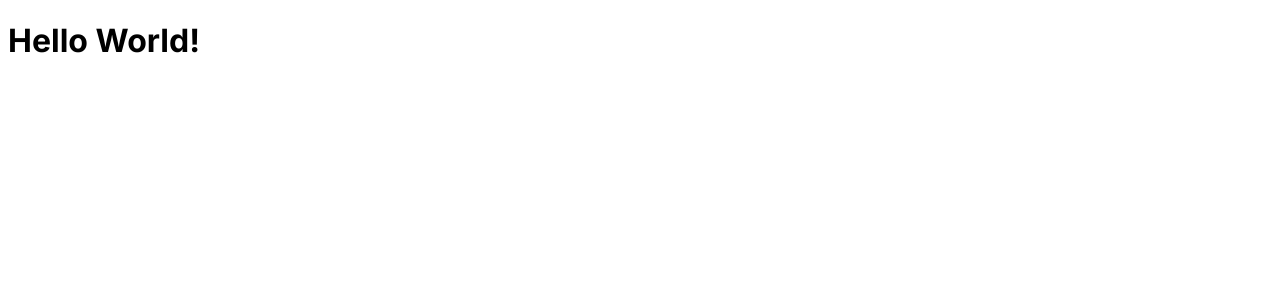
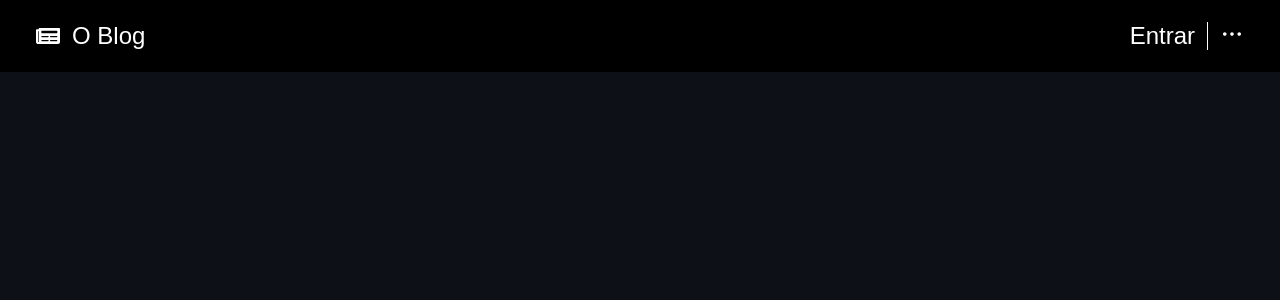
Before and after one commit to Matheus4ugusto/fron-eEnd-for-node-workshop, a Next.js app: page / in a window 1280 px wide. Shown: the top 300 px of the page. Built offline with nearby package versions, Linux system fonts and the light colour scheme.

Commit message:
Cria o header

```diff
--- a/src/app/(public)/(home)/page.tsx
+++ b/src/app/(public)/(home)/page.tsx
@@ -1,5 +1,12 @@
+"use client"
+
+import Header from "@/components/Header";
+
 export default function Home(){
     return(
-        <h1>Hello World!</h1>
+        <>
+
+        </>
+
     )
 }
--- /dev/null
+++ b/src/app/(public)/layout.tsx
@@ -0,0 +1,23 @@
+"use client"
+
+import Header from "@/components/Header";
+import React from "react";
+import StyledComponentsRegistry from "@/app/regystry";
+import GlobalStyles from "@/styles/global";
+import Providers from "@/app/providers";
+
+export default function RootLayout({
+  children,
+}: {
+  children: React.ReactNode;
+}) {
+  return (
+    <StyledComponentsRegistry>
+      <Providers>
+        <GlobalStyles/>
+        <Header/>
+        {children}
+      </Providers>
+    </StyledComponentsRegistry>
+  );
+}
--- a/src/app/layout.tsx
+++ b/src/app/layout.tsx
@@ -1,21 +1,27 @@
-import type { Metadata } from 'next'
-import { Inter } from 'next/font/google'
+import type { Metadata } from "next";
+import { Inter } from "next/font/google";
+import React from "react";
 
-const inter = Inter({ subsets: ['latin'] })
+const inter = Inter({ subsets: ["latin"] });
 
 export const metadata: Metadata = {
-  title: 'WebSite for a workshop of NodeJs',
-  description: 'Nothing to see here',
-}
+  title: "O Blog",
+  description: "Nothing to see here",
+    icons:{
+      icon: "/favIcon-16x16.png"
+    }
+};
 
 export default function RootLayout({
   children,
 }: {
-  children: React.ReactNode
+  children: React.ReactNode;
 }) {
   return (
     <html lang="pt-br">
-      <body className={inter.className}>{children}</body>
+      <body className={inter.className}>
+        {children}
+      </body>
     </html>
-  )
+  );
 }
--- /dev/null
+++ b/src/components/Header/header.style.ts
@@ -0,0 +1,58 @@
+import styled from "styled-components";
+
+export const Header = styled.header`
+  background-color: ${({ theme }) => theme.colors.black.pure};
+  height: ${({theme}) => theme.typography["7xl"]};
+  display: flex;
+  justify-content: space-between;
+  align-items: center;
+
+  #more-button{
+    margin-left: 0;
+    padding-left: ${({theme}) => theme.typography["xs"]};
+  }
+
+  #sign-in-button{
+    margin-right: 0;
+    border-right: 1px solid ${({theme}) => theme.colors.white.pure};
+    padding-right: ${({theme}) => theme.typography["xs"]};
+  }
+  position: relative;
+`;
+
+export const Button = styled.button`
+  color: ${({theme}) => theme.colors.white.pure};
+  height: 80%;
+  margin: ${({theme}) => theme.typography["4xl"]};
+  font-size: ${({theme}) => theme.typography["2xl"]};
+  display: flex;
+  align-items: center;
+  gap: ${({theme}) => theme.typography["xs"]};
+`
+
+export const Div = styled.div`
+display: flex;
+`
+
+export const PopUpButton = styled.button`
+  display: flex;
+  gap: .5rem;
+  color: ${({theme}) => theme.colors.blue.deep};
+  font-size: 2rem;
+  align-items: center;
+  padding: .5rem;
+`
+
+export const Section = styled.section`
+  display: flex;
+  flex-direction: column;
+  background-color: white;
+  position: absolute;
+  bottom: -7rem;
+  right: ${({theme}) => theme.typography["4xl"]};
+  box-shadow: 0 10px 100px 25px #28283d;
+  border-radius: 4px;
+  #sing-up-button{
+    border-bottom: .2px solid ${({theme}) => theme.colors.blue.deep};
+  }
+`
--- /dev/null
+++ b/src/components/Header/index.tsx
@@ -0,0 +1,38 @@
+import * as Styled from "./header.style";
+import { FaNewspaper, FaRegUserCircle } from "react-icons/fa";
+import { IoIosMore } from "react-icons/io";
+import { BiHelpCircle } from "react-icons/bi";
+import React, {useState} from "react";
+import {PopUpButton} from "./header.style";
+
+const Header: React.FC = () => {
+    const [popUp, setPopUP] = useState(false);
+    return(
+        <Styled.Header>
+            <Styled.Button>
+                <FaNewspaper />
+                O Blog
+            </Styled.Button>
+            <Styled.Div>
+                <Styled.Button id="sign-in-button">
+                    Entrar
+                </Styled.Button>
+                <Styled.Button id="more-button" onClick={() => setPopUP(!popUp)}>
+                    <IoIosMore />
+                </Styled.Button>
+            </Styled.Div>
+            {popUp && <Styled.Section>
+                <Styled.PopUpButton id="sing-up-button">
+                    <FaRegUserCircle />
+                    Cadastre-se
+                </Styled.PopUpButton>
+                <Styled.PopUpButton>
+                    <BiHelpCircle />
+                    Precisa de ajuda?
+                </Styled.PopUpButton>
+            </Styled.Section>}
+        </Styled.Header>
+    )
+}
+
+export default Header;
--- a/src/styles/global.ts
+++ b/src/styles/global.ts
@@ -12,6 +12,7 @@
   body{
     font-family: 'Poppins', sans-serif;
     min-height: 100vh;
+    background-color: ${({theme}) => theme.colors.blue.deep};
   }
 
   button{
@@ -21,4 +22,4 @@
   }
 `
 
-export default GlobalStyles
+export default GlobalStyles;
--- a/src/styles/theme/colors.ts
+++ b/src/styles/theme/colors.ts
@@ -1,8 +1,11 @@
 export const colors = {
-    white:{
-        pure: "#ffffff"
-    },
-    black:{
-        pure: "#000000"
-    }
-}
+  white: {
+    pure: "#ffffff",
+  },
+  black: {
+    pure: "#000000",
+  },
+  blue: {
+    deep: "#0d1117",
+  },
+};
```
Also changed, not shown: src/app/providers.tsx (+9 -10 lines), src/styles/theme/index.ts (+4 -4 lines), public/favicon-16x16.png (added).
